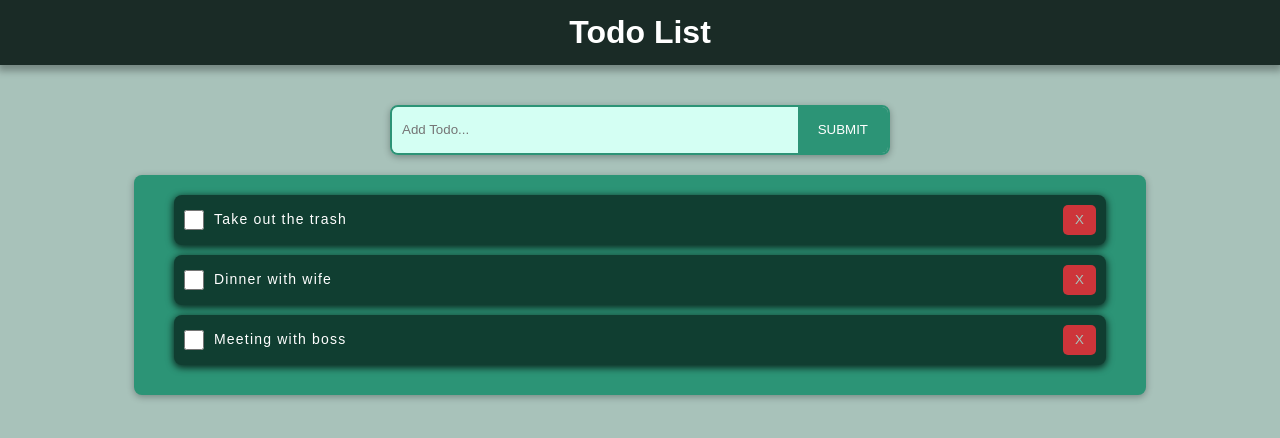
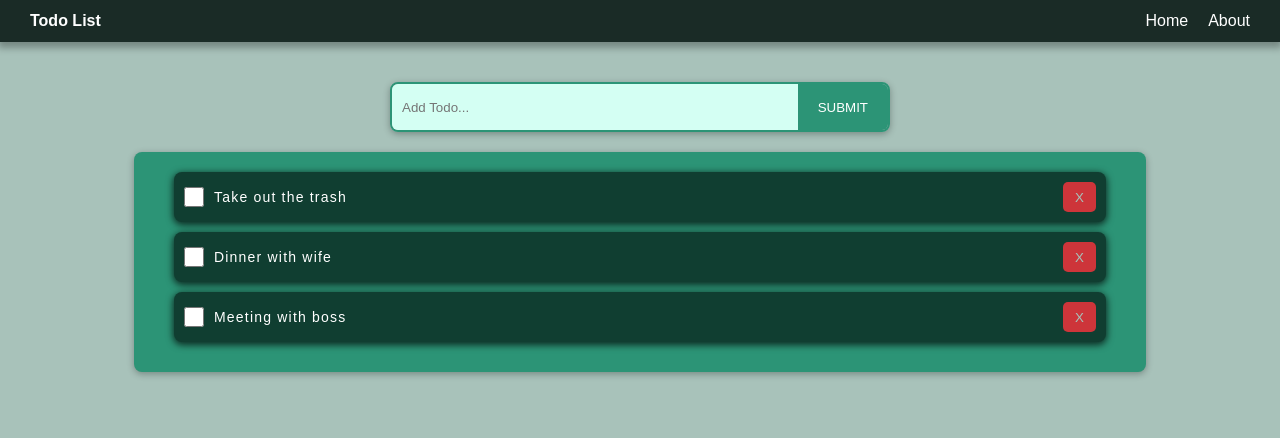
Before and after one commit to agurchu/todo-list, a React (Create React App) app: page / in a window 1280 px wide. Shown: the top 438 px of the page. Built offline with nearby package versions, Linux system fonts and the light colour scheme.

Commit message:
Links to Header

```diff
--- a/package.json
+++ b/package.json
@@ -6,6 +6,7 @@
     "@testing-library/jest-dom": "^5.16.5",
     "@testing-library/react": "^13.4.0",
     "@testing-library/user-event": "^13.5.0",
+    "axios": "^1.3.4",
     "react": "^18.2.0",
     "react-dom": "^18.2.0",
     "react-router": "^6.10.0",
--- a/src/components/layout/Header.jsx
+++ b/src/components/layout/Header.jsx
@@ -1,11 +1,16 @@
 import React from "react";
 import styled from "styled-components";
+import { Link } from "react-router-dom";
 
 function Header() {
   /* ======================= Return ========================*/
   return (
     <HeaderTodo>
       <h1>Todo List</h1>
+      <ul>
+        <Link to="/">Home</Link>
+        <Link to="/about">About</Link>
+      </ul>
     </HeaderTodo>
   );
 }
@@ -19,9 +24,24 @@ export default Header;
 const HeaderTodo = styled.header`
   background: #1a2b26;
   color: white;
+  display: flex;
   width: 100%;
-  text-align: center;
-  padding: 10px;
+  align-items: center;
+  justify-content: space-between;
+  padding: 10px 30px;
   margin-bottom: 40px;
   box-shadow: 0 4px 7px 2px rgba(0, 0, 0, 0.3);
+
+  h1 {
+    font-size: 16px;
+  }
+  ul a {
+    color: white;
+    margin-left: 20px;
+    transition: 250ms;
+
+    &:hover {
+      color: #2c9476;
+    }
+  }
 `;
```
Also changed, not shown: 1 other file (tests, documents, lock files or other folders).
